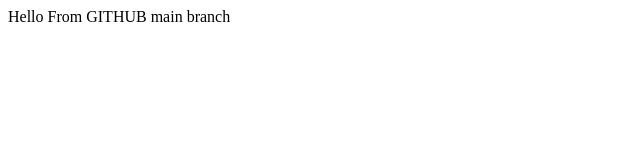
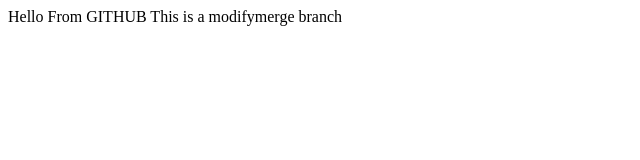
Before and after one commit to SiddhantGhimire/staticpage, a plain HTML site: page index.html in a window 1280 px wide. Shown: the whole page, without its empty margins (0-640 px from the left). Drawn offline with Linux system fonts and the light colour scheme.

Commit message:
index.html

```diff
--- a/index.html
+++ b/index.html
@@ -6,6 +6,7 @@
     <title>Document</title>
 </head>
 <body>
-Hello From GITHUB main branch
+Hello From GITHUB
+This is a modifymerge branch
 </body>
 </html>
```
